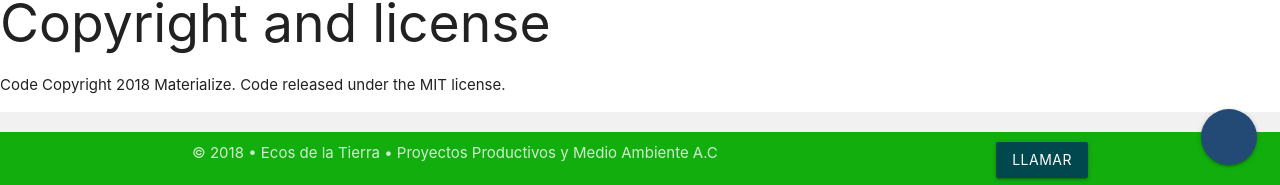
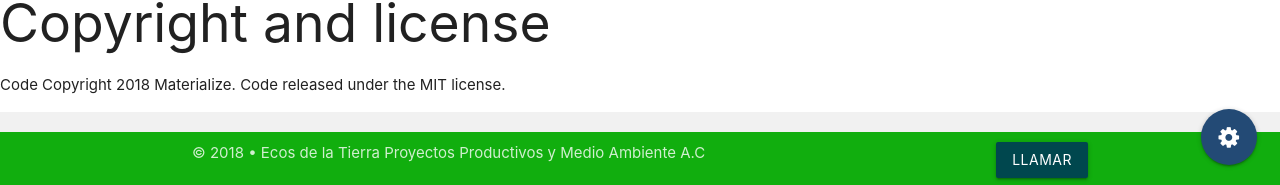
Before and after one commit to CarbajalFdez/EcosAC, a Jekyll site: the page built from assets/materialize/README.md, in a window 1280 px wide and 900 px high, scrolled down 1551 px. Shown: the part 712-897 px from the top of the window. Built offline with Jekyll 4.4.1, drawn with Linux system fonts in a browser that asks for light colours; our own code applies the rules of GitHub Pages for plain Markdown files.

Commit message:
Update footer.html

```diff
--- a/_includes/footer.html
+++ b/_includes/footer.html
@@ -3,13 +3,13 @@
 <footer class="page-footer gris-claro-ecos">
 	<div class="footer-copyright verde-oscuro-ecos">
 		<div class="container">
-			&copy; 2018 • Ecos de la Tierra • Proyectos Productivos y Medio Ambiente A.C
+			&copy; 2018 • Ecos de la Tierra Proyectos Productivos y Medio Ambiente A.C
 			<a onclick="M.toast({html: '+529616903336'})" class="azul-gota-ecos btn waves-effect waves-light right" href="tel:+529616903336">Llamar</a>
 		</div>
 	</div>
 <div class="fixed-action-btn">
 	<a class="btn-floating btn-large red azul-ecos">
-		<i class="fa fa-mail"></i>
+		<i class="fa fa-cog"></i>
 	</a>
 	<ul>
 		<li><a class="btn-floating azul-ecos"><i class="fa fa-facebook"></i></a></li>
```
